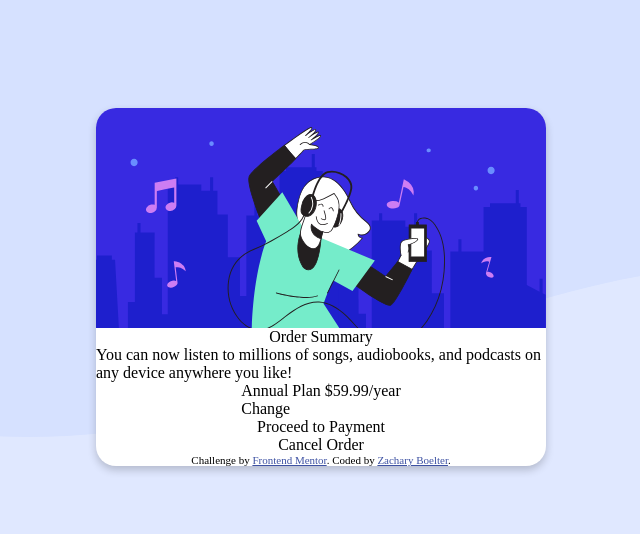
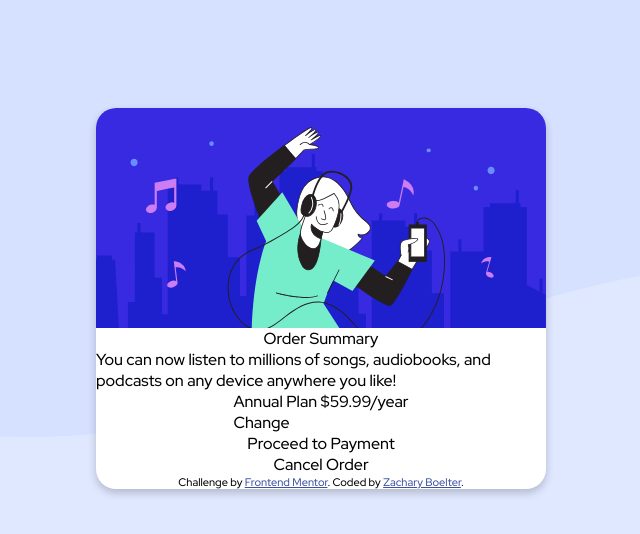
Before and after one commit to zacharyboelter/order-summary-component, a plain HTML site: page index.html in a window 1280 px wide. Shown: the whole page, without its empty margins (319-959 px from the left). Drawn offline with Linux system fonts and the light colour scheme.

Commit message:
import google font apply to body

```diff
--- a/styles.css
+++ b/styles.css
@@ -1,3 +1,5 @@
+@import url('https://fonts.googleapis.com/css2?family=Red+Hat+Display:wght@500;700;900&display=swap');
+
 body {
     background-image: url(./images/pattern-background-desktop.svg);
     display: flex;
@@ -5,6 +7,7 @@ body {
     align-items: center;
     background-repeat: no-repeat;
     background-color: hsl(225, 100%, 94%);
+    font-family: 'Red Hat Display', sans-serif;
 }
 
 .card {
```
Lines whose indentation alone changed are shown as unchanged.
